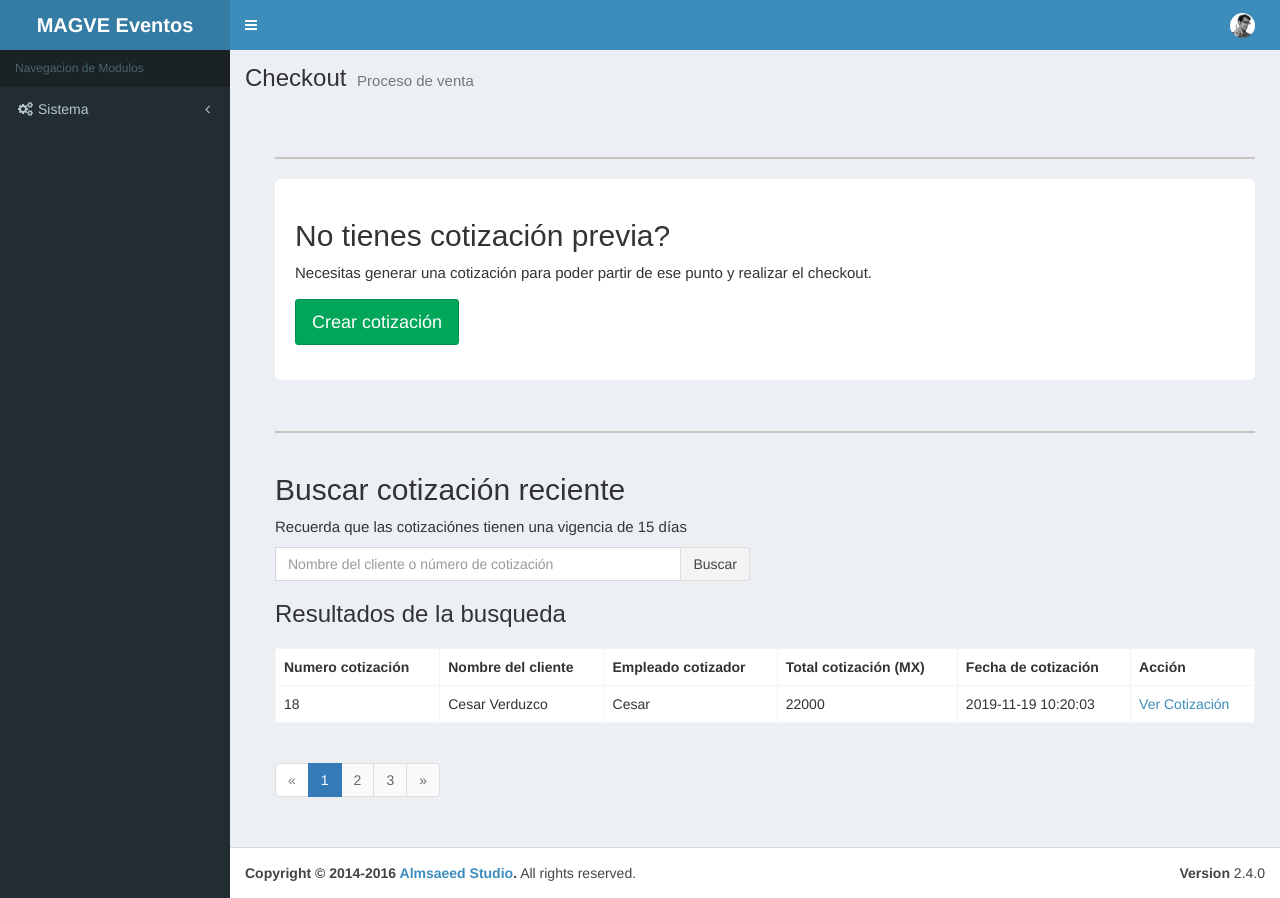
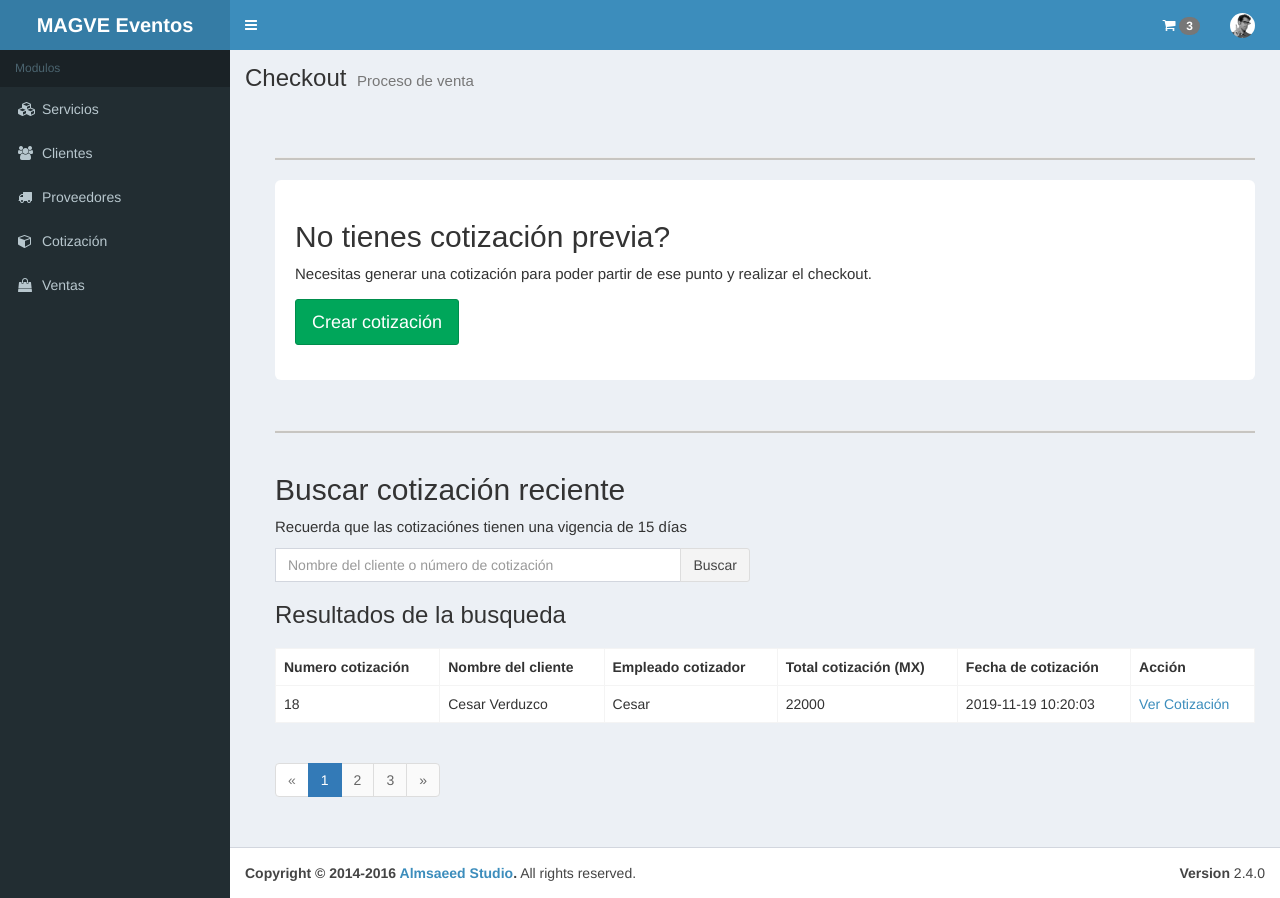
Before and after one commit to cesarverlini/Magve, a CodeIgniter app: page /api_locales/index.php/sistema/ventas/index in a window 1280 px wide. Run offline with CodeIgniter, Linux system fonts and the light colour scheme; data comes from the database, SQL or seed files in the repository.

Commit message:
carrito de compras en proceso

```diff
--- a/application/views/layouts/header.php
+++ b/application/views/layouts/header.php
@@ -35,12 +35,36 @@
                 <!-- Sidebar toggle button-->
                 <a href="#" class="sidebar-toggle" data-toggle="push-menu" role="button">
                     <span class="sr-only">Toggle navigation</span>
-                    <span class="icon-bar"></span>
-                    <span class="icon-bar"></span>
-                    <span class="icon-bar"></span>
                 </a>
                 <div class="navbar-custom-menu">
                     <ul class="nav navbar-nav">
+                        <!-- carrito de compras -->
+                        <li class="nav-item dropdown">
+                            <a class="nav-link" data-toggle="dropdown" href="#">
+                                <i class="fa fa-shopping-cart"></i>
+                                <span class="badge badge-warning navbar-badge">3</span>
+                            </a>
+                            <div class="dropdown-menu dropdown-menu-lg dropdown-menu-right" style="padding:15px;width:300px;">
+                                <span class="dropdown-item dropdown-header">Carrito de compras</span>
+                                <div class="dropdown-divider"></div>
+                                <hr style="padding:0;margin:10px;">
+
+                                <a href="#" class="dropdown-item" style="color:#333;">
+                                    <span class="" style="display:block"><i class="fa fa-check"></i> Local Las Torres</span>
+                                    <span class="float-right text-muted text-sm">Servicio</span>
+                                </a>
+                                <a href="#" class="dropdown-item" style="color:#333;">
+                                    <span class="" style="display:block"><i class="fa fa-check"></i> Paquete de fotografía</span>
+                                    <span class="float-right text-muted text-sm">Servicio</span>
+                                </a>
+                                <hr>
+                                <div>
+                                <a href="#" style="font-size:13px;float:left;">Ver todo</a>
+                                <a href="#" style="font-size:13px;float:right;">Pagar</a>
+                                </div>
+                            </div>
+                        </li>
+                        <!-- fin carrito de compras -->
                         <!-- User Account: style can be found in dropdown.less -->
                         <li class="dropdown user user-menu">
                             <a href="#" class="dropdown-toggle" data-toggle="dropdown">
@@ -69,27 +93,36 @@
             <section class="sidebar">
                 <!-- sidebar menu: : style can be found in sidebar.less -->
                 <ul class="sidebar-menu" data-widget="tree">
-                    <li class="header">Navegacion de Modulos</li>
-                    <li class="treeview">
-                        <a href="#">
-                            <i class="fa fa-cogs"></i><span>Sistema</span>
-                            <span class="pull-right-container">
-                                <i class="fa fa-angle-left pull-right"></i>
-                            </span>
+                    <li class="header">Modulos</li>
+                    <li>
+                        <a href="<?php echo base_url('ventas'); ?>">
+                            <i class="fa fa-cubes"></i>
+                            Servicios
                         </a>
-                        <ul class="treeview-menu">
-                            <!-- <li><a href="<?php echo base_url();?>mantenimiento/categorias"><i class="fa fa-circle-o"></i>Clientes</a></li>
-                            <li><a href="<?php echo base_url();?>mantenimiento/clientes"><i class="fa fa-circle-o"></i>Cotizaciones</a></li>
-							<li><a href="<?php echo base_url(); ?>mantenimiento/productos"><i class="fa fa-circle-o"></i>Ventas</a></li> -->
-							<li><a href="<?php echo base_url();?>sistema/clientes"><i class="fa fa-circle-o"></i>Clientes</a></li>
-                            <li><a href="<?php echo base_url();?>sistema/cotizaciones"><i class="fa fa-circle-o"></i>Cotizaciones</a></li>
-                            <li>
-                                <a href="<?php echo base_url('ventas'); ?>">
-                                    <i class="fa fa-circle-o"></i>
-                                    Ventas
-                                </a>
-                            </li>
-                        </ul>
+                    </li>
+                    <li>
+                        <a href="<?php echo base_url('ventas'); ?>">
+                            <i class="fa fa-group"></i>
+                            Clientes
+                        </a>
+                    </li>
+                    <li>
+                        <a href="<?php echo base_url('sistema/clientes'); ?>">
+                            <i class="fa fa-truck"></i>
+                            Proveedores
+                        </a>
+                    </li>
+                    <li>
+                        <a href="<?php echo base_url('sistema/cotizaciones'); ?>">
+                            <i class="fa fa-cube"></i>
+                            Cotización
+                        </a>
+                    </li>
+                    <li>
+                        <a href="<?php echo base_url('ventas'); ?>">
+                            <i class="fa fa-shopping-bag"></i>
+                            Ventas
+                        </a>
                     </li>
                 </ul>
             </section>
```
